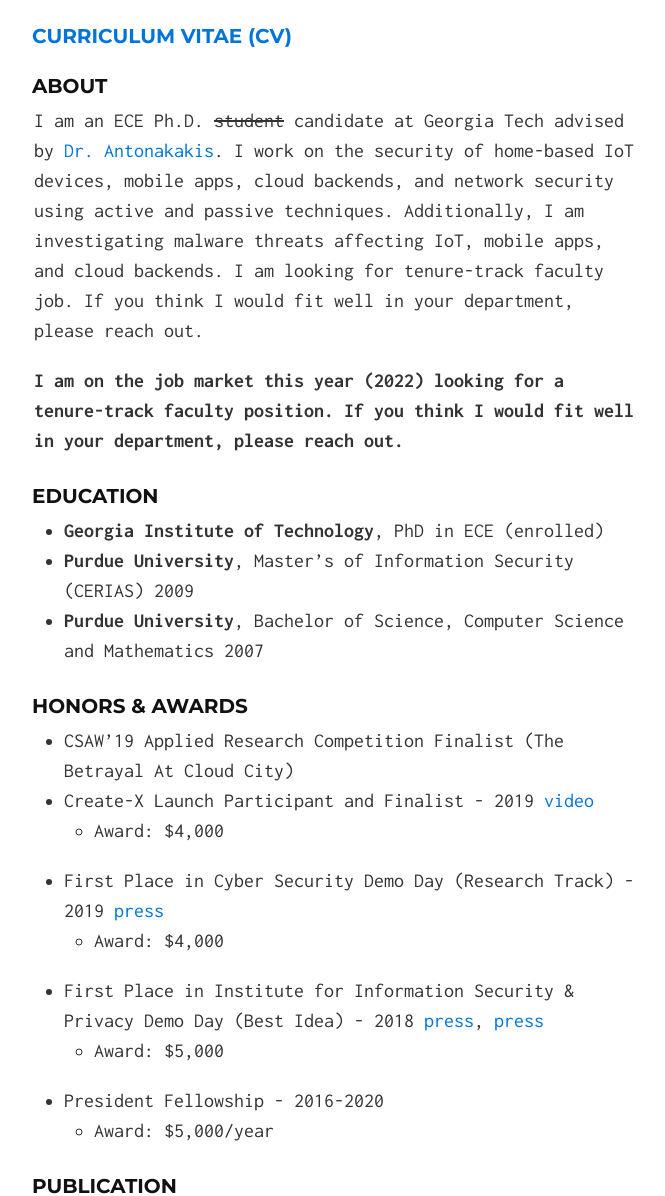
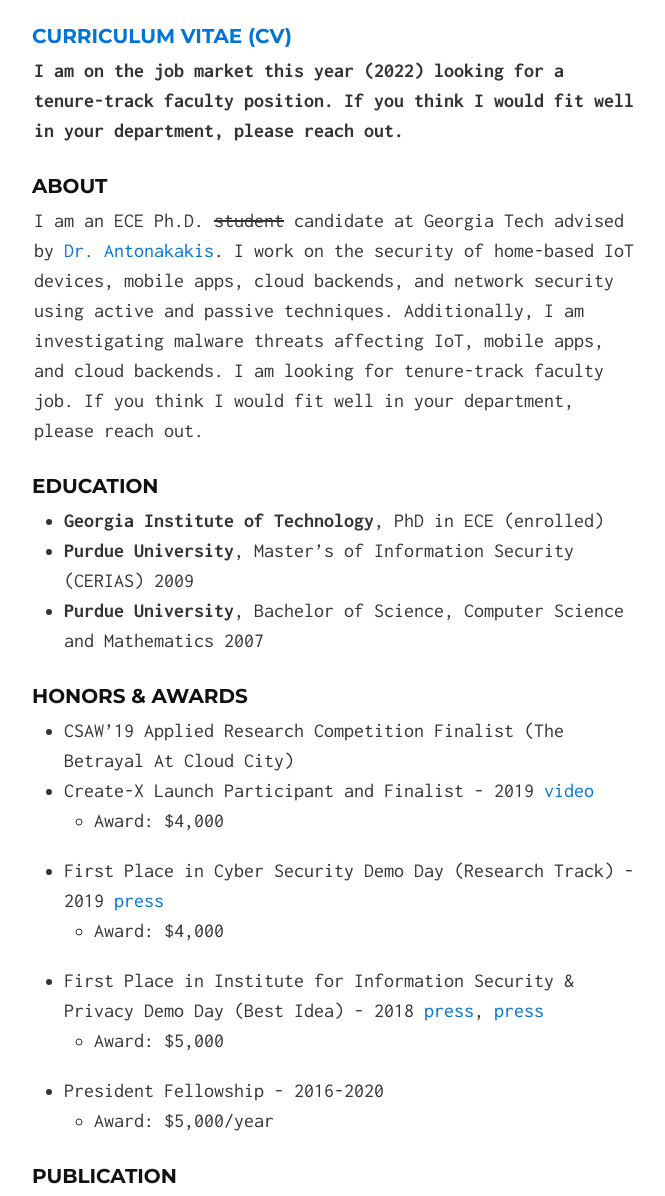
Before and after one commit to alrawi/alrawi.github.io, a Jekyll site: the page built from index.md, in a window 1280 px wide and 1400 px high, cut to the strip 204-1400 px from the top of the window. Shown: the whole strip, without its empty margins (306-971 px from the left). Built offline with Jekyll 4.4.1, drawn with Linux system fonts in a browser that asks for light colours; part of the change alters nothing that is shown.

Commit message:
Update index.md

```diff
--- a/index.md
+++ b/index.md
@@ -2,6 +2,9 @@
 layout: default
 ---
 #### [Curriculum Vitae (CV)](/static/oalrawi_cv.pdf)
+
+**I am on the job market this year (2022) looking for a tenure-track faculty position.
+If you think I would fit well in your department, please reach out.**
 
 ### About
 I am an ECE Ph.D. ~~student~~ candidate at Georgia Tech advised by [Dr. Antonakakis](https://www.ece.gatech.edu/faculty-staff-directory/manos-antonakakis).
@@ -9,9 +12,6 @@ I work on the security of home-based IoT devices, mobile apps, cloud backends, a
 Additionally, I am investigating malware threats affecting IoT, mobile apps, and cloud backends.
 I am looking for tenure-track faculty job.
 If you think I would fit well in your department, please reach out.
-
-**I am on the job market this year (2022) looking for a tenure-track faculty position.
-If you think I would fit well in your department, please reach out.**
 
 ### Education
 - __Georgia Institute of Technology__, PhD in ECE (enrolled)
@@ -32,6 +32,7 @@ If you think I would fit well in your department, please reach out.**
 ### Publication
 1. __Omar Alrawi__, Charles Lever, Kevin Valakuzhy, Ryan Court, Kevin Snow, Fabian Monrose, Manos Antonakakis; [The Circle Of Life: A Large-Scale Study of The IoT Malware Lifecycle](/static/papers/alrawi_iot-malware_sec21.pdf), USENIX Security, August 2021.
   * [website](https://badthings.info/)
+  * [APNIC Blog](https://blog.apnic.net/2021/12/23/preparing-for-the-next-large-scale-iot-botnet-attack/)
 1. __Omar Alrawi__{::nomarkdown}*{:/}, Moses Ike{::nomarkdown}*{:/}, Matthew Pruett, Ranjita Pai Kasturi, Srimanta Barua, Taleb Hirani, Brennan Hill, Brendan Saltaformaggio; [Forecasting Malware Capabilities From Cyber Attack Memory Images](/static/papers/alrawi_forecast_sec21.pdf), USENIX Security, August 2021.
   * [code](https://github.com/CyFI-Lab-Public/Forecast)
 1. R. Duan, __O. Alrawi__, R. P Kasturi, R. Elder, B. Saltaformaggio, W. Lee. [Towards Measuring Supply Chain Attacks on Package Managers for Interpreted Languages](/static/papers/supply-chain-NDSS21.pdf) To appear in NDSS 2021.
```
